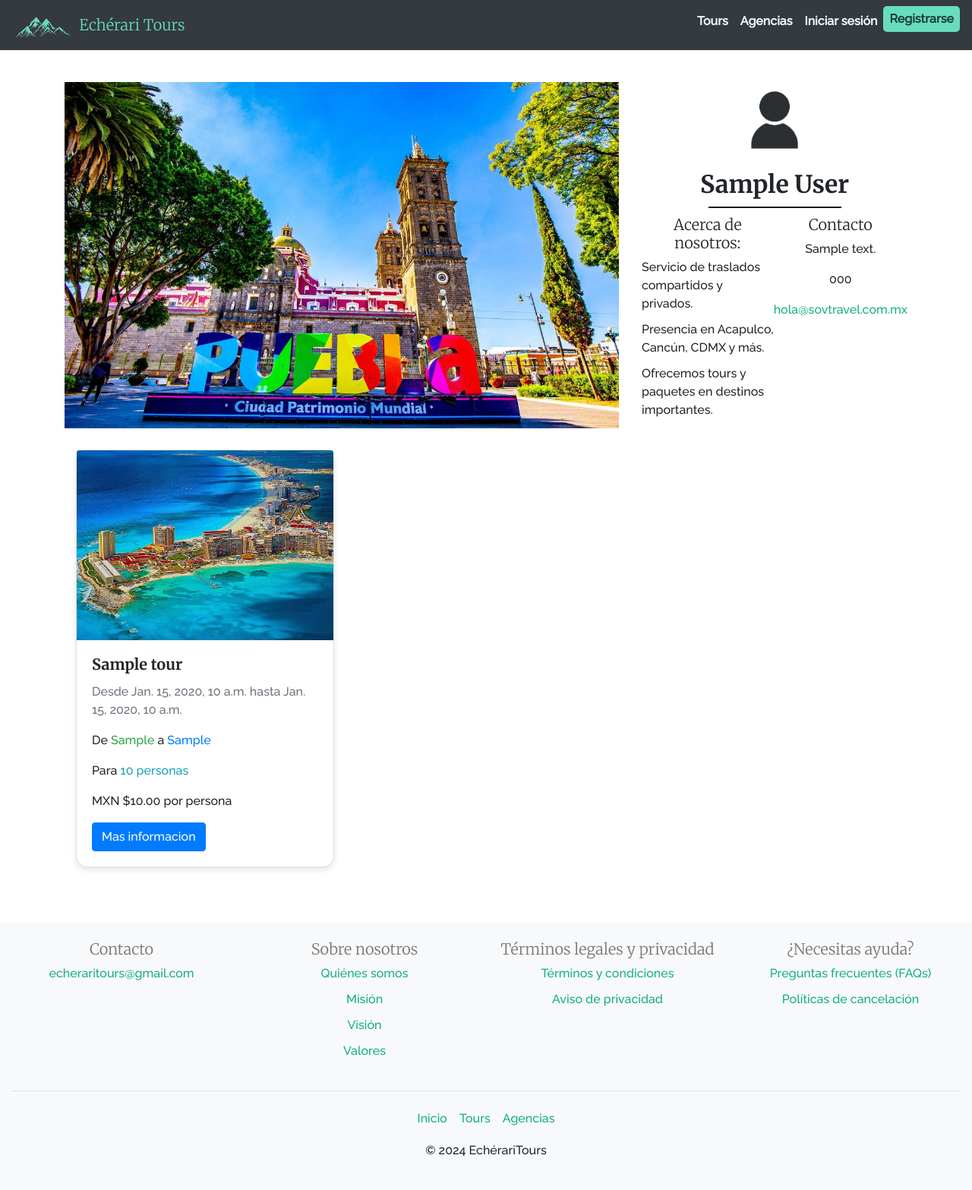
After one commit to metodosformalesds/t5_mfds_2024, a Django app: page /tour/agencia/1/ in a window 1280 px wide. The commit adds this page. Shown: the whole page at 76% size. Run offline with Django 5.2, Linux system fonts and the light colour scheme; tables that the repository leaves empty hold one stand-in row (values such as "Sample post"); some libraries are stand-ins or nearby versions.

Commit message:
Logica y estructura para la seccion de agencias
Cambie un poco el diseño de la vista de las cards de los tours, ademas ya hice el esqueleto para todo lo relacionado a los tours, a lo mucho faltan la parte de las reviews pero eso lo hago en la tarde y ademas cada que entras a una agencia salen sus respectivos tours.

```diff
--- /dev/null
+++ b/echeraritours/apps/appTour/static/appTour/css/detalle_agencia.css
@@ -0,0 +1,38 @@
+.divider {
+    width: 50%;
+    margin: 10px auto;
+    border-top: 2px solid #1B1C1E;
+}
+
+.card {
+    border-radius: 15px;
+    box-shadow: 0px 4px 8px rgba(0, 0, 0, 0.1);
+}
+
+.card-img-top {
+    height: 250px;
+    object-fit: cover;
+}
+
+.font-weight-bold {
+    font-weight: bold;
+}
+
+ul {
+    list-style-type: none;
+    padding-left: 0;
+}
+
+ul li {
+    margin-bottom: 10px;
+}
+
+.card-title {
+    font-size: 1.25rem;
+    font-weight: bold;
+}
+
+.card-text {
+    font-size: 1rem;
+    color: #1B1C1E;
+}
--- /dev/null
+++ b/echeraritours/apps/appTour/templates/tour_templates/detalle_agencia.html
@@ -0,0 +1,68 @@
+{% extends "base.html" %}
+{% load static %}
+{% block title %}{{ agencia.agency_name }}- Echérari Tours{% endblock title %}
+
+{% block extra_styles %}
+<link rel="stylesheet" href="{% static "appTour/css/detalle_agencia.css" %}">
+{% endblock extra_styles %}
+
+{% block content %}
+
+<div class="container my-5">
+    <!-- Banner con información de la agencia -->
+    <div class="row">
+        <div class="col-lg-8">
+            <img src="{% static 'appTour/img/Puebla.jpg' %}" class="img-fluid" alt="{{ agencia.agency_name }}">
+        </div>
+        <div class="col-lg-4 d-flex align-items-center">
+            <div class="text-center">
+                <img src="{% static 'appTour/img/user_icon.jpg' %}" class="rounded-circle mb-3" alt="{{ agencia.agency_name }} logo" style="width: 100px; height: 100px;">
+                <h2 class="font-weight-bold">{{ agencia.agency_name }}</h2>
+                <hr class="divider">
+                <div class="d-flex justify-content-around">
+                    <div>
+                        <h5>Acerca de nosotros:</h5>
+                        <ul class="text-left">
+                            <li>Servicio de traslados compartidos y privados.</li>
+                            <li>Presencia en Acapulco, Cancún, CDMX y más.</li>
+                            <li>Ofrecemos tours y paquetes en destinos importantes.</li>
+                        </ul>
+                    </div>
+                    <div>
+                        <h5>Contacto</h5>
+                        <p>{{ agencia.address }}</p>
+                        <p>{{ agencia.phone }}</p>
+                        <p><a href="mailto:hola@sovtravel.com.mx">hola@sovtravel.com.mx</a></p>
+                    </div>
+                </div>
+            </div>
+        </div>
+    </div>
+
+    <!-- Sección de Tours -->
+    <section class="tours-section">
+        <div class="container my-4">
+            <div class="row">
+                {% for tour in tours %}
+                <div class="col-lg-4 col-md-6 mb-4">
+                    <div class="card">
+                        <img src="{% static 'appTour/img/Cancun_Mexico.jpg' %}" class="card-img-top" alt="{{ tour.title }}">
+                        <div class="card-body">
+                            <h5 class="card-title">{{ tour.title }}</h5>
+                            <p class="text-muted">Desde {{ tour.start_date }} hasta {{ tour.end_date }} </p>
+                            <p><i class="fas fa-plane"></i> De <span class="text-success">{{ tour.place_of_origin }}</span> a <span class="text-primary">{{ tour.destination_place }}</span></p>
+                            <p><i class="fas fa-users"></i> Para <span class="text-info"> {{ tour.capacity }} personas</span></p>
+                            <div class="price-section">
+                                <p class="precio">MXN ${{ tour.price_per_person }} por persona</p>
+                                <a href="{% url 'detalle_tour'  tour.id %}" class="btn btn-primary">Mas informacion</a>
+                            </div>
+                        </div>
+                    </div>
+                </div>
+                {% endfor %}
+            </div>
+        </div>
+    </section>
+</div>
+
+{% endblock %}
--- a/echeraritours/apps/appTour/urls.py
+++ b/echeraritours/apps/appTour/urls.py
@@ -5,5 +5,6 @@ urlpatterns = [
     path('tours/', views.tours, name='tours'),
     path('tours/<int:pk>/', views.TourDetailView.as_view(), name='detalle_tour'),
     path('agencias/', views.agencias, name='agencias'),
+    path('agencia/<int:pk>/', views.AgencyDetailView.as_view(), name='detalle_agencia'),
     path('filtro/', views.filtro_tour, name='filtro_tour'),
 ]
--- a/echeraritours/apps/appTour/views.py
+++ b/echeraritours/apps/appTour/views.py
@@ -2,7 +2,7 @@ from django.shortcuts import render
 from django.http import HttpResponse
 from django.views.generic import DetailView
 
-from .models import Tour
+from .models import Tour, Agency
 from django.db.models import Q
 
 # Create your views here.
@@ -29,12 +29,25 @@ def tours(request):
 
 class TourDetailView(DetailView):
     model = Tour
-    template_name = 'tour_templates/detalle_tour.html'  # Crea esta plantilla
+    template_name = 'tour_templates/detalle_tour.html'
     context_object_name = 'tour'
 
 
 def agencias(request):
-    return render(request, 'tour_templates/agencias.html')
+    agencias = Agency.objects.all()
+    return render(request, 'tour_templates/agencias.html', {'agencias': agencias})
+
+class AgencyDetailView(DetailView):
+    model = Agency
+
+    template_name = 'tour_templates/detalle_agencia.html'
+    context_object_name = 'agencia'
+
+    def get_context_data(self, **kwargs):
+        context = super().get_context_data(**kwargs)
+        # Aqui hace que solo los tours relacionados con la agencia se vayan a mostrar
+        context['tours'] = Tour.objects.filter(agency=self.object)
+        return context
 
 
 def filtro_tour(request):
--- a/echeraritours/apps/appUser/static/appUser/css/register.css
+++ b/echeraritours/apps/appUser/static/appUser/css/registro.css
@@ -104,6 +104,7 @@ input::placeholder {
     height: auto;
 }
 
+
 /* Para registrar agencias */
 .info-box {
     background-color: white;
--- a/echeraritours/apps/appUser/templates/index.html
+++ b/echeraritours/apps/appUser/templates/index.html
@@ -92,7 +92,8 @@
             </div>
         </div>
         {% empty %}
-        <h1>No hay reseñas disponibles</h1>
+        <h4> <!-- Hol a--></h4>
+        <h4 class="text-center">No hay reseñas disponibles</h4>
         {% endfor %}
     </div>
 </div>
--- a/echeraritours/apps/appUser/templates/register.html
+++ b/echeraritours/apps/appUser/templates/register.html
@@ -6,7 +6,6 @@
 
 {% block extra_styles %}
 <link rel="stylesheet" href="{% static 'appUser/css/login.css' %}">
-<link rel="stylesheet" href="{% static 'appUser/css/registro.css' %}">
 <link rel="stylesheet" href="https://cdn.jsdelivr.net/npm/bootstrap-icons/font/bootstrap-icons.css">
 {% endblock extra_styles %}
 
--- a/echeraritours/apps/appUser/templates/registrar_agencia.html
+++ b/echeraritours/apps/appUser/templates/registrar_agencia.html
@@ -53,7 +53,7 @@
             <!-- Paso 2 -->
             {% elif step == 2 %}
 
-            <p class="mb-4">Por favor, sube tu certificado de autenticidad para continuar.</p>
+            <p class="mb-4">Por favor, sube tu certificado de autenticidad para terminar el registro.</p>
             <div class="d-flex justify-content-center">
                 <img src="{% static 'appUser/img/subir_documento.jpg' %}" alt="Ejemplo de certificado" class="certificado-img mb-4">
             </div>
--- a/echeraritours/apps/appUser/templates/registrar_cliente.html
+++ b/echeraritours/apps/appUser/templates/registrar_cliente.html
@@ -78,6 +78,11 @@
             <!-- Paso 3 -->
             {% elif step == 3 %}
 
+            <p class="mb-4">Por favor, sube tu identificación para terminar el registro.</p>
+            <div class="d-flex justify-content-center">
+                <img src="{% static 'appUser/img/subir_documento.jpg' %}" alt="Ejemplo de certificado" class="certificado-img mb-4">
+            </div>
+
             <div class="mb-3">
                 <label for="identificacion" class="form-label">Selecciona tu identificación</label>
                 <input type="file" id="identificacion_oficial" name="identificacion_oficial" class="form-control" accept=".jpg,.jpeg,.png" required>
```
Also changed, not shown: echeraritours/apps/appTour/static/appTour/css/agencias.css (+42 -2 lines), echeraritours/apps/appTour/templates/tour_templates/agencias.html (+26 -3 lines), echeraritours/apps/appTour/templates/tour_templates/tours.html (+18 -15 lines), echeraritours/static/certificates/Chopper.png (added), echeraritours/static/certificates/El puñetas.png (added), echeraritours/static/identifications/Rafa peluche.jpg (added).
